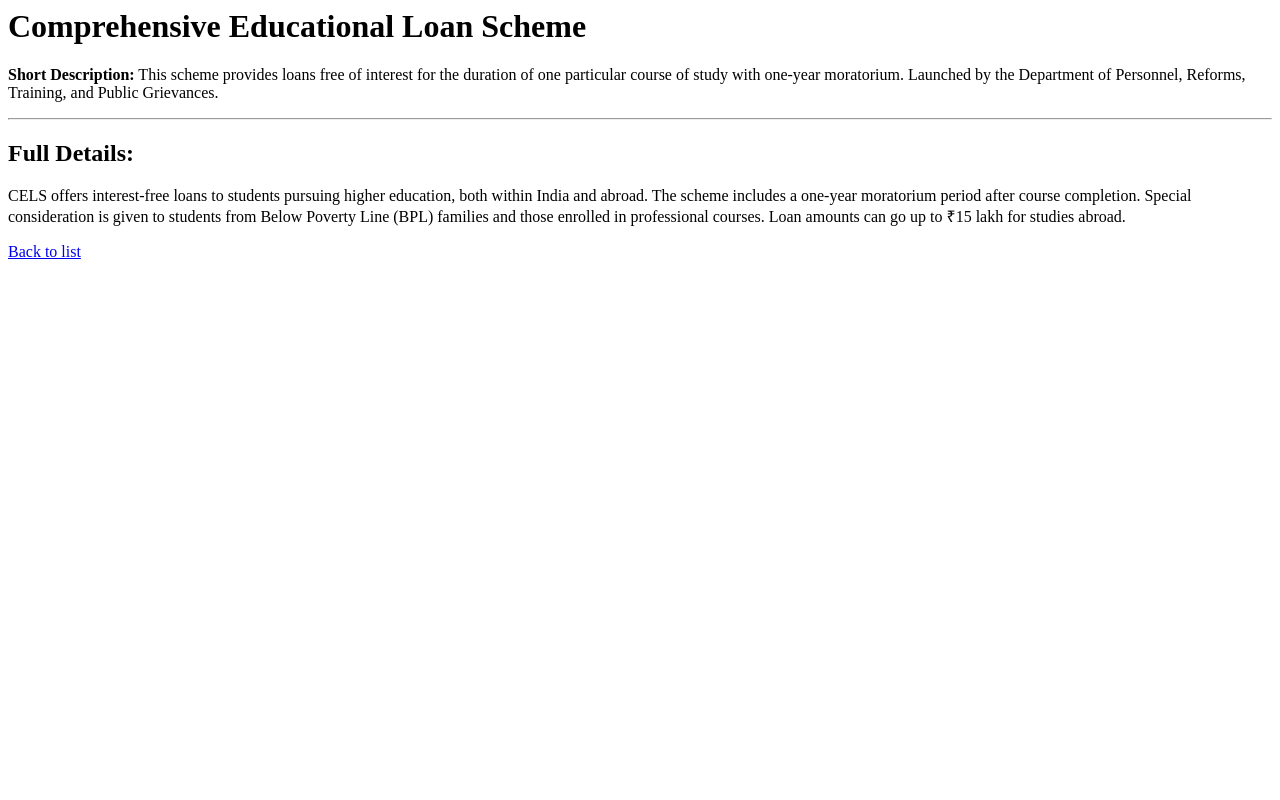
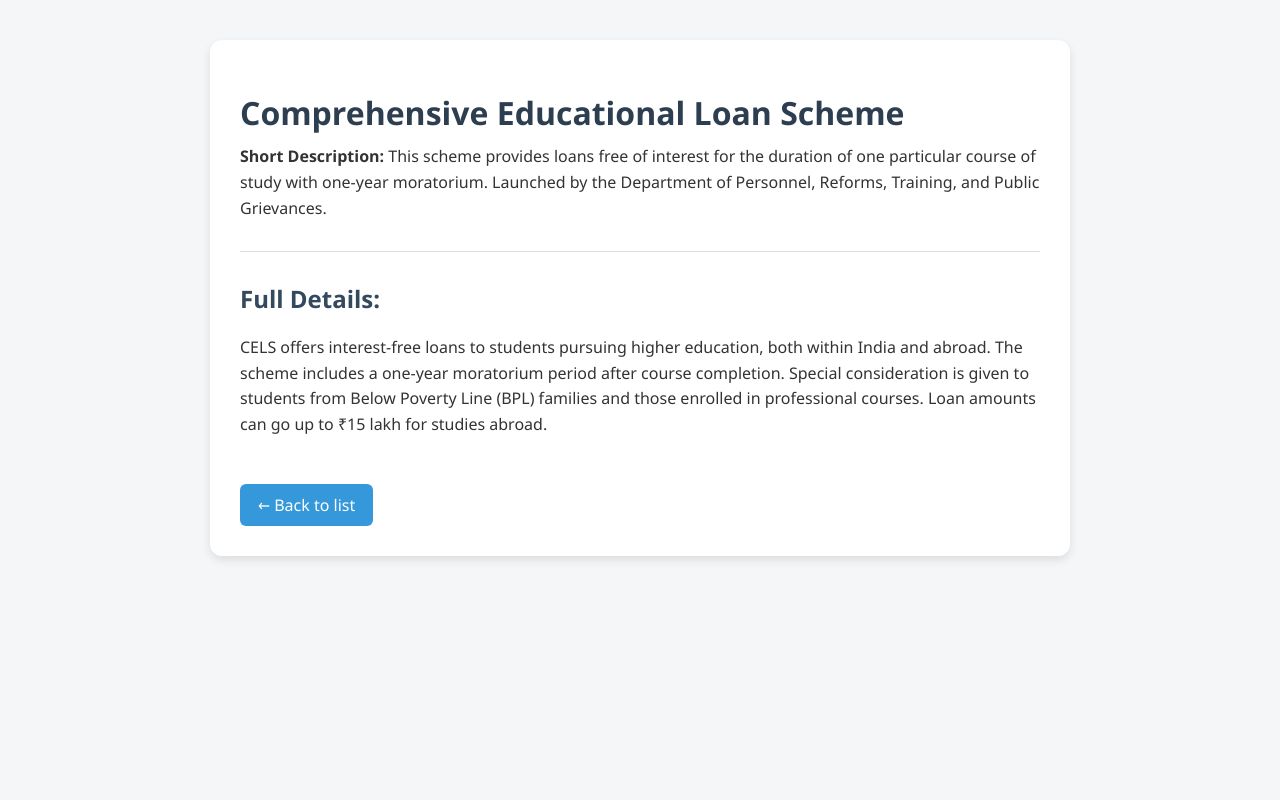
Before and after one commit to how-vaibhav/GovSchemes-Django-, a Django app: page /scheme/2/ in a window 1280 px wide. Run offline with Django 5.2, Linux system fonts and the light colour scheme; data comes from the database, SQL or seed files in the repository; both versions use the stored data as it was after the commit.

Commit message:
scheme details added

```diff
--- a/schemesapp/templates/scheme_list.html
+++ b/schemesapp/templates/scheme_list.html
@@ -1,8 +1,10 @@
 <!-- templates/schemes/scheme_list.html -->
+{% extends "base.html" %} {% load static %}
 
 <!DOCTYPE html>
 <html>
   <head>
+    <link rel="stylesheet" href="{% static "css/scheme_list.css" %}">
     <title>Sikkim Government Schemes</title>
   </head>
   <body>
--- a/schemesapp/templates/schemesapp/scheme_detail.html
+++ b/schemesapp/templates/schemesapp/scheme_detail.html
@@ -1,8 +1,18 @@
+{% load static %}
+
 <!-- templates/schemesapp/scheme_detail.html -->
-<h1>{{ scheme.name }}</h1>
-<p><strong>Short Description:</strong> {{ scheme.objective }}</p>
-<hr>
-<h2>Full Details:</h2>
-<p>{{ scheme.full_description }}</p>
+<head>
+<link rel="stylesheet" href="{% static 'css/scheme_details.css' %}">
+</head>
+<body>
+    <div class="container">
+        <h1>{{ scheme.name }}</h1>
+        <p><strong>Short Description:</strong> {{ scheme.objective }}</p>
+        <hr>
+        <h2>Full Details:</h2>
+        <p>{{ scheme.full_description }}</p>
 
-<a href="{% url 'scheme_list' %}">Back to list</a>
+        <a href="{% url 'scheme_list' %}">← Back to list</a>
+    </div>
+</body>
+</html>
--- /dev/null
+++ b/static/css/scheme_details.css
@@ -0,0 +1,56 @@
+        body {
+            font-family: 'Segoe UI', Tahoma, Geneva, Verdana, sans-serif;
+            background-color: #f4f6f8;
+            color: #333;
+            margin: 0;
+            padding: 40px 20px;
+        }
+
+        .container {
+            max-width: 800px;
+            margin: auto;
+            background-color: #ffffff;
+            padding: 30px;
+            border-radius: 12px;
+            box-shadow: 0 4px 10px rgba(0,0,0,0.1);
+        }
+
+        h1 {
+            color: #2c3e50;
+            font-size: 2em;
+            margin-bottom: 10px;
+        }
+
+        h2 {
+            color: #34495e;
+            margin-top: 30px;
+        }
+
+        p {
+            line-height: 1.6;
+            font-size: 16px;
+            margin-top: 8px;
+        }
+
+        hr {
+            margin: 30px 0;
+            border: 0;
+            height: 1px;
+            background: #ddd;
+        }
+
+        a {
+            display: inline-block;
+            margin-top: 30px;
+            padding: 10px 18px;
+            background-color: #3498db;
+            color: white;
+            text-decoration: none;
+            border-radius: 6px;
+            font-size: 16px;
+            transition: background-color 0.3s ease;
+        }
+
+        a:hover {
+            background-color: #2980b9;
+        }
```
Also changed, not shown: schemesapp/management/commands/update_full_descriptions.py (added, +37 -0 lines), static/css/scheme_list.css (added, +54 -0 lines), db.sqlite3. Lines whose indentation alone changed are shown as unchanged.
